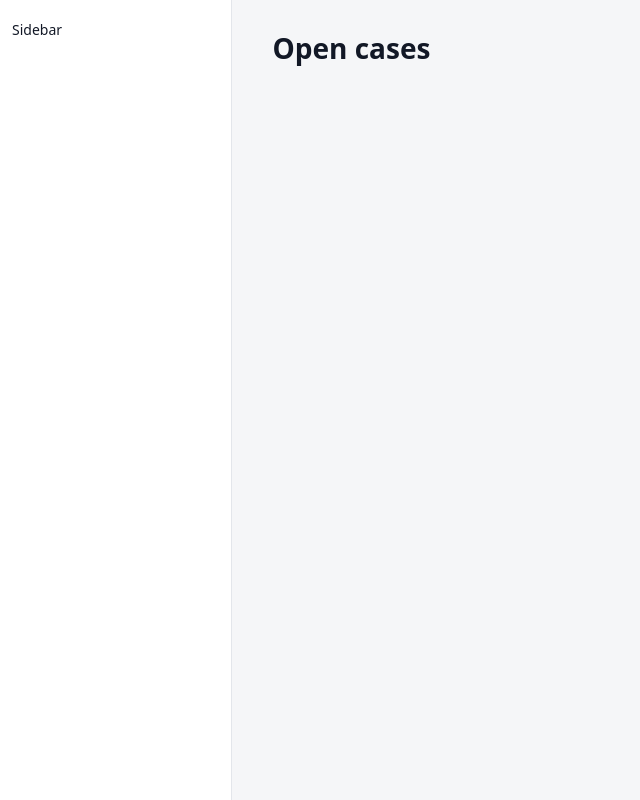
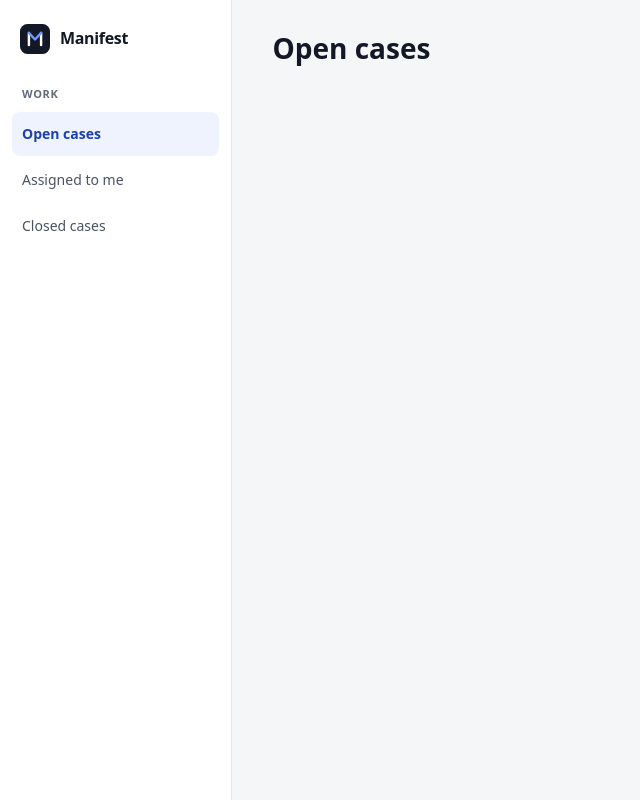
Before and after one commit to shubh0710/manifest, a React (Vite) app: page /cases in a window 1280 px wide. Shown: the whole page, without its empty margins (0-640 px from the left). Built offline with nearby package versions, Linux system fonts and the light colour scheme.

Commit message:
feat: add sidebar with logo and case navigation

```diff
--- /dev/null
+++ b/src/components/Logo.css
@@ -0,0 +1,11 @@
+.logo-tile {
+    fill: var(--logo-tile);
+}
+
+.logo-m {
+    stroke: var(--logo-m);
+}
+
+.logo-v {
+    stroke: var(--logo-v);
+}
--- /dev/null
+++ b/src/components/Logo.tsx
@@ -0,0 +1,17 @@
+import './Logo.css'
+
+type LogoProps = {
+    size?: number
+}
+
+function Logo({ size = 30 }: LogoProps) {
+    return (
+        <svg width={size} height={size} viewBox="0 0 32 32" aria-hidden="true">
+            <rect className="logo-tile" width="32" height="32" rx="8" />
+            <path className="logo-m" d="M9.5 22.5V9.5M22.5 22.5V9.5" strokeWidth="2.6" strokeLinecap="round" />
+            <path className="logo-v" d="M9.5 9.5L16 16.5L22.5 9.5" fill="none" strokeWidth="2.6" strokeLinecap="round" strokeLinejoin="round" />
+        </svg>
+    )
+}
+
+export default Logo
--- /dev/null
+++ b/src/components/Sidebar.css
@@ -0,0 +1,60 @@
+.sidebar {
+    flex: 1 1 232px;
+    padding: 20px 12px;
+    background: var(--surface);
+    border-right: 1px solid var(--border);
+    display: flex;
+    flex-direction: column;
+    gap: 28px;
+}
+
+.brand {
+    display: flex;
+    align-items: center;
+    gap: 10px;
+    padding: 4px 8px;
+}
+
+.brand-name {
+    font-size: 16px;
+    font-weight: 700;
+    letter-spacing: -0.02em;
+}
+
+.nav {
+    display: flex;
+    flex-direction: column;
+    gap: 2px;
+}
+
+.nav-label {
+    padding: 0 10px 8px;
+    font-size: 11px;
+    font-weight: 600;
+    letter-spacing: 0.06em;
+    text-transform: uppercase;
+    color: var(--ink-3);
+}
+
+.nav-item {
+    display: flex;
+    align-items: center;
+    min-height: 44px;
+    padding: 0 10px;
+    border-radius: 8px;
+    color: var(--ink-2);
+    font-weight: 500;
+    text-decoration: none;
+}
+
+.nav-item:hover {
+    background: var(--hover);
+    color: var(--ink);
+}
+
+/* NavLink adds the "active" class to the link for the current page */
+.nav-item.active {
+    background: var(--accent-soft);
+    color: var(--accent-ink);
+    font-weight: 600;
+}
--- /dev/null
+++ b/src/components/Sidebar.tsx
@@ -0,0 +1,37 @@
+import { NavLink } from "react-router"
+import Logo from "./Logo"
+import './Sidebar.css'
+
+type NavItem = {
+    label: string
+    path: string
+    count?: number
+}
+
+const NAV_ITEMS: NavItem[] = [
+    { label: 'Open cases', path: '/cases' },
+    { label: 'Assigned to me', path: '/cases/assigned' },
+    { label: 'Closed cases', path: '/cases/closed' },
+]
+
+function Sidebar() {
+    return (
+        <aside className="sidebar">
+            <div className="brand">
+                <Logo />
+                <span className="brand-name">Manifest</span>
+            </div>
+
+            <nav className="nav" aria-label="Case lists">
+                <span className="nav-label">Work</span>
+                {NAV_ITEMS.map((item) => (
+                    <NavLink key={item.path} to={item.path} end className="nav-item">
+                        {item.label}
+                    </NavLink>
+                ))}
+            </nav>
+        </aside>
+    )
+}
+
+export default Sidebar
--- a/src/index.css
+++ b/src/index.css
@@ -95,6 +95,11 @@ h6 {
     --good-ink: light-dark(#1F6B45, #74D29F);
     --neutral-bg: light-dark(#EEF0F3, #232A34);
 
+    /* logo: dark tile in light mode, light tile in dark mode */
+    --logo-tile: light-dark(#121826, #E6EAF0);
+    --logo-m: light-dark(#FFFFFF, #0D1117);
+    --logo-v: light-dark(#6E95FF, #2F62E8);
+
     --shadow: light-dark(rgba(18, 24, 38, 0.08), rgba(0, 0, 0, 0.45));
     --backdrop: light-dark(rgba(18, 24, 38, 0.45), rgba(0, 0, 0, 0.6));
 
--- a/src/layouts/AppLayout.tsx
+++ b/src/layouts/AppLayout.tsx
@@ -1,10 +1,11 @@
 import { Outlet } from "react-router"
+import Sidebar from "../components/Sidebar"
 import './AppLayout.css'
 
 function AppLayout() {
     return (
         <div className="shell">
-            <aside className="sidebar">Sidebar</aside>
+            <Sidebar />
 
             <main className="main">
                 <Outlet />
```
